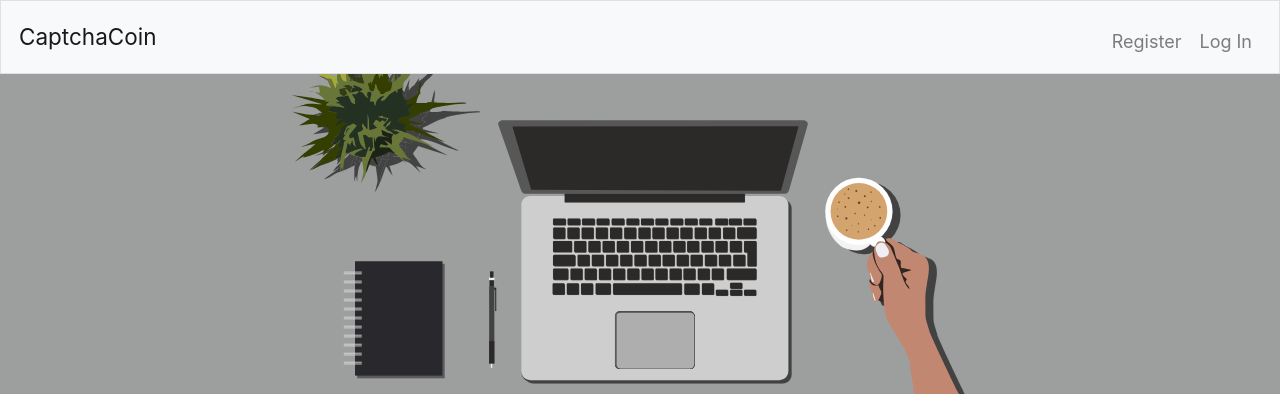
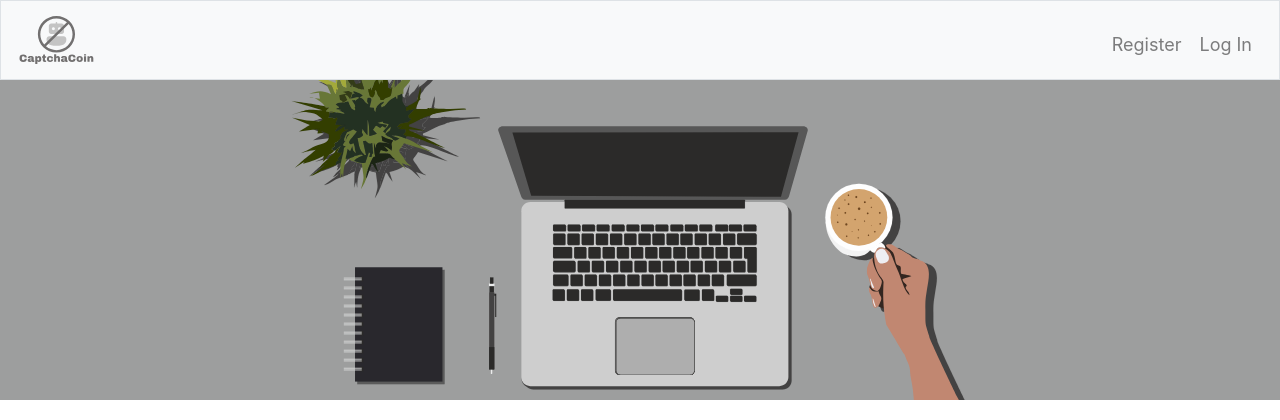
Before and after one commit to VerrroS/CaptchaCoin, a Flask app: page /about in a window 1280 px wide. Shown: the top 420 px of the page. Run offline with Flask 2, Linux system fonts and the light colour scheme; some libraries are stand-ins or nearby versions.

Commit message:
add logo

```diff
--- a/templates/layout.html
+++ b/templates/layout.html
@@ -24,7 +24,9 @@
     <body class={% block body_class %}{% endblock %}>
 
         <nav class="navbar navbar-expand-md navbar-light bg-light border">
-            <a class="navbar-brand" href="/">CaptchaCoin</a>
+            <a class="navbar-brand" href="/">
+              <img src="/static/logo.svg" alt="CaptchaCoin logo" width="75px">
+            </a>
             <button aria-controls="navbar" aria-expanded="false" aria-label="Toggle navigation" class="navbar-toggler" data-target="#navbar" data-toggle="collapse" type="button">
                 <span class="navbar-toggler-icon"></span>
             </button>
```
